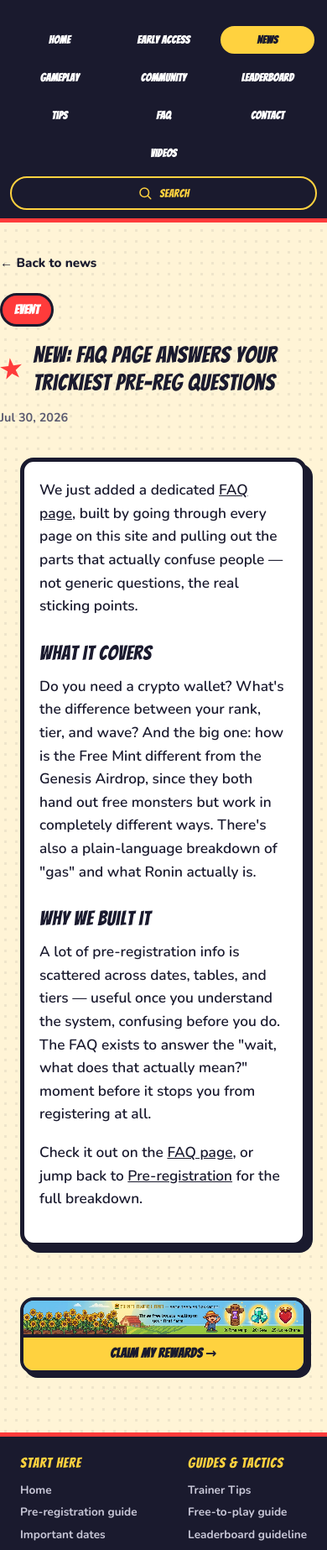
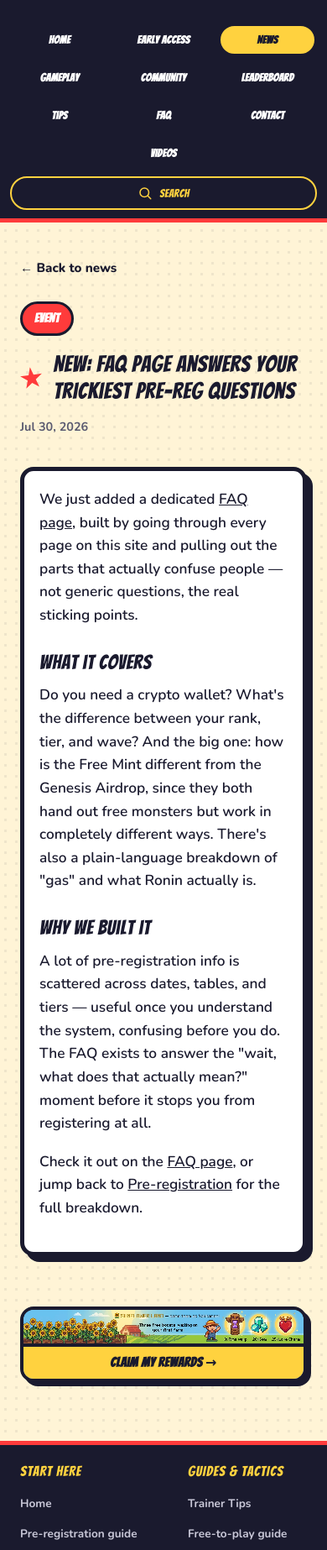
Before and after one commit to yakkamon-world/yakkamonworld, a plain HTML site: page article-faq-page-live.html in a window 390 px wide. Shown: the part 135-1981 px from the top of the page at 84% size. Drawn offline with nearby package versions, Linux system fonts and the light colour scheme; no server answers.

Commit message:
Add files via upload

```diff
--- a/style.css
+++ b/style.css
@@ -172,7 +172,10 @@ a.mh-wordmark:focus-visible{outline:3px solid var(--yellow); outline-offset:4px;
 .dest-tile p{font-size:.85rem; margin:0; color:#4a4a5c; font-weight:600; line-height:1.4}
 
 /* ---------- Section head ---------- */
-.page-head{padding:36px 0 6px}
+/* Longhand on purpose: the shorthand used to reset the 24px side padding
+   .wrap supplies, which put every page title flush against the phone
+   screen edge while the content below it stayed inset. */
+.page-head{padding-top:36px; padding-bottom:6px}
 .page-head h1{font-size:clamp(1.8rem,4vw,2.6rem); margin:0 0 14px}
 .page-head p{font-size:1.1rem; max-width:none; margin:0; font-weight:600}
 
@@ -260,17 +263,18 @@ a.mh-wordmark:focus-visible{outline:3px solid var(--yellow); outline-offset:4px;
 .filter-btn.active,.filter-btn:hover{background:var(--yellow)}
 
 /* ---------- Article ---------- */
-.article-head{padding:36px 0 10px}
+.article-head{padding-top:36px; padding-bottom:10px}  /* side padding stays with .wrap - see .page-head */
 .article-head .badge{margin-bottom:18px}
 .article-head h1{font-size:clamp(1.7rem,3.6vw,2.3rem); line-height:1.2; margin:0 0 14px}
 .article-meta{font-size:.9rem; color:#5a5a70; font-weight:700}
-.article-body{background:var(--panel); border:5px solid var(--ink); border-radius:var(--radius); box-shadow:7px 7px 0 var(--ink); padding:32px; margin:26px 0 60px; font-size:1.08rem}
+.article-body{background:var(--panel); border:5px solid var(--ink); border-radius:var(--radius); box-shadow:7px 7px 0 var(--ink); padding:32px; margin:26px 0 60px; font-size:1.08rem; overflow-wrap:break-word}
 @media(max-width:500px){.article-body{padding:20px 18px}}
 .article-body img,.prereg-section img{border:3px solid var(--ink); border-radius:14px; margin:18px 0}
 .article-body .img-caption,.prereg-section .img-caption{font-size:.85rem; color:#6a6a80; font-weight:600; margin:-10px 0 20px; text-align:center}
 .article-body p{margin:0 0 18px; font-weight:600}
 .article-body h2{font-size:1.5rem; margin:28px 0 12px}
 .back-link{display:inline-flex; align-items:center; gap:6px; color:var(--ink); text-decoration:none; font-size:.95rem; font-weight:800}
+@media(max-width:760px){.back-link{padding:6px 0}}
 .back-link:hover{color:var(--red)}
 .empty-state{text-align:center; padding:56px 20px; font-size:1.1rem; font-weight:700}
 
@@ -885,6 +889,10 @@ mark{background:var(--yellow); border-radius:3px; padding:0 2px}
 .footer-base{display:flex; justify-content:space-between; flex-wrap:wrap; gap:10px}
 @media(max-width:760px){
   .footer-map{grid-template-columns:repeat(2,1fr); gap:20px}
+  /* 15px-tall links are a thumb-width apart on a phone; 8px of padding takes
+     each row to ~30px without changing how the footer looks. */
+  .footer-col a{padding:8px 0}
+  .footer-base .footer-links a{padding:4px 0}
 }
 @media(max-width:420px){
   .footer-map{grid-template-columns:1fr}
```
